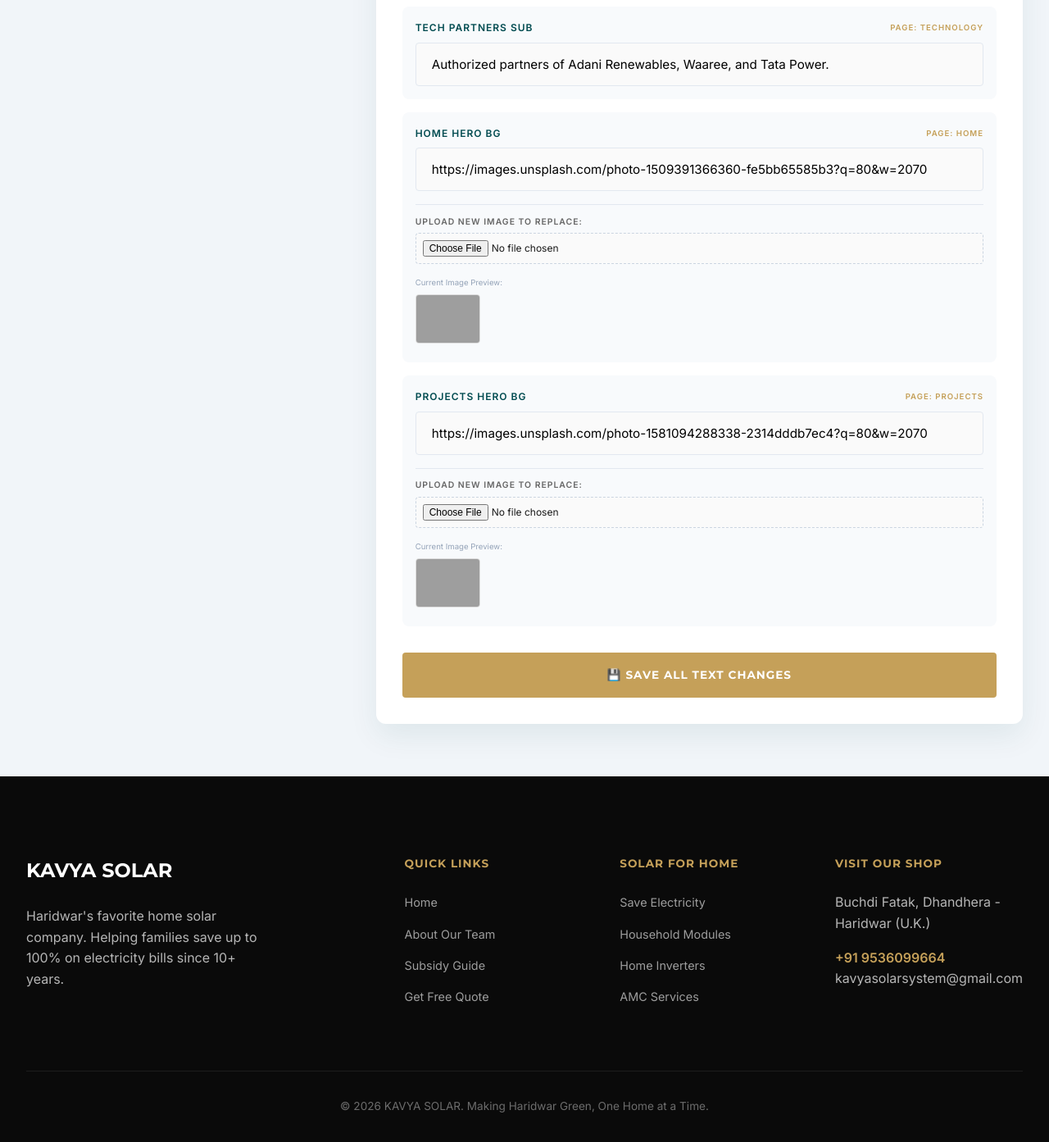
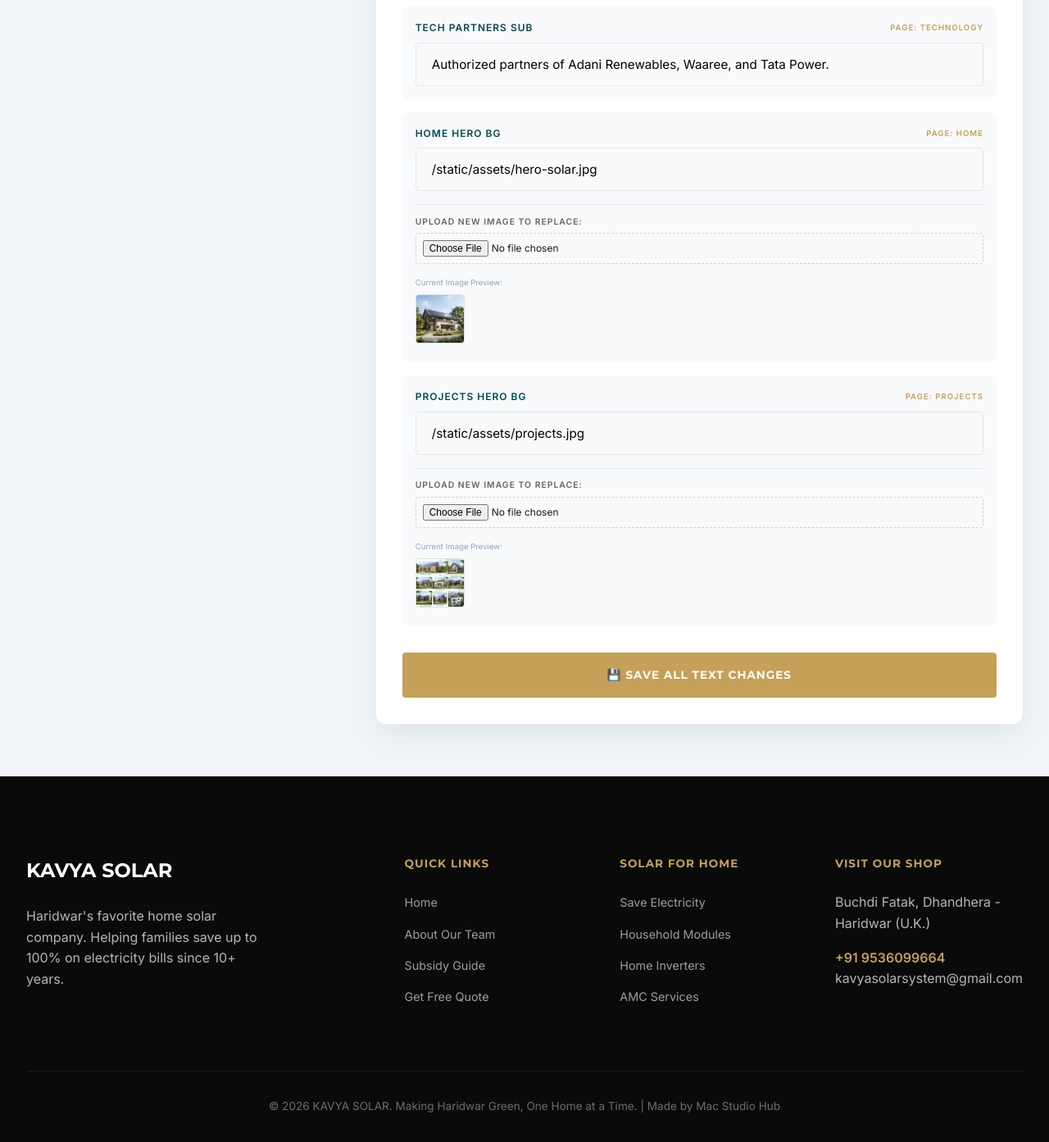
Before and after one commit to sagardhiman01/solar, a Flask app: page /admin/dashboard in a window 1280 px wide. Shown: the part 2010-3403 px from the top of the page at 82% size. Run offline with Flask 3, Linux system fonts and the light colour scheme; the visitor is signed in with stand-in values (Sample User, id 1); data comes from the database, SQL or seed files in the repository; data that the repository does not hold is empty; grey boxes are pictures that could not be loaded.

Commit message:
🔧 Fix: Added Mac Studio Hub to footer and secured Default Hero Image fallback

```diff
--- a/app.py
+++ b/app.py
@@ -46,43 +46,49 @@ db.init_app(app)
 with app.app_context():
     db.create_all()
 
-    # Check if we need to seed
-    if not SiteContent.query.first():
-        seeds = [
-            # Global
-            {'key': 'site_name', 'value': 'KAVYA SOLAR', 'page': 'global'},
-            {'key': 'contact_phone', 'value': '+91 9536099664', 'page': 'global'},
-            {'key': 'contact_email', 'value': 'kavyasolarsystem@gmail.com', 'page': 'global'},
-            {'key': 'office_address', 'value': 'Buchdi Fatak, Dhandhera - Haridwar (U.K.)', 'page': 'global'},
+    # Start keep-alive thread
+    keep_alive_thread = threading.Thread(target=keep_alive, daemon=True)
+    keep_alive_thread.start()
 
-            # Home Page
-            {'key': 'home_hero_title', 'value': 'Solar for Every Household', 'page': 'home'},
-            {'key': 'home_hero_sub', 'value': 'Get Central Government Subsidy under the PM Surya Ghar Free Electricity Scheme.', 'page': 'home'},
-            {'key': 'home_subsidy_amount', 'value': '₹85,800/-', 'page': 'home'},
-            {'key': 'home_emi_amount', 'value': '₹1,100/-', 'page': 'home'},
+    seeds = [
+        # Global
+        {'key': 'site_name', 'value': 'KAVYA SOLAR', 'page': 'global'},
+        {'key': 'contact_phone', 'value': '+91 9536099664', 'page': 'global'},
+        {'key': 'contact_email', 'value': 'kavyasolarsystem@gmail.com', 'page': 'global'},
+        {'key': 'office_address', 'value': 'Buchdi Fatak, Dhandhera - Haridwar (U.K.)', 'page': 'global'},
 
-            # About Page
-            {'key': 'about_hero_title', 'value': 'Expert Solar Installers', 'page': 'about'},
-            {'key': 'about_mission', 'value': 'Trusted partner for PM Surya Ghar Yojana in Haridwar.', 'page': 'about'},
+        # Home Page
+        {'key': 'home_hero_title', 'value': 'Solar for Every Household', 'page': 'home'},
+        {'key': 'home_hero_sub', 'value': 'Get Central Government Subsidy under the PM Surya Ghar Free Electricity Scheme.', 'page': 'home'},
+        {'key': 'home_subsidy_amount', 'value': '₹85,800/-', 'page': 'home'},
+        {'key': 'home_emi_amount', 'value': '₹1,100/-', 'page': 'home'},
 
-            # Technology
-            {'key': 'tech_partners_sub', 'value': 'Authorized partners of Adani Renewables, Waaree, and Tata Power.', 'page': 'technology'},
+        # About Page
+        {'key': 'about_hero_title', 'value': 'Expert Solar Installers', 'page': 'about'},
+        {'key': 'about_mission', 'value': 'Trusted partner for PM Surya Ghar Yojana in Haridwar.', 'page': 'about'},
 
-            # Images
-            {'key': 'home_hero_bg', 'value': 'https://images.unsplash.com/photo-1509391366360-fe5bb65585b3?q=80&w=2070', 'page': 'home'},
-            {'key': 'projects_hero_bg', 'value': 'https://images.unsplash.com/photo-1581094288338-2314dddb7ec4?q=80&w=2070', 'page': 'projects'}
-        ]
-        for s in seeds:
-            content = SiteContent(key=s['key'], value=s['value'], page=s['page'])
-            db.session.add(content)
+        # Technology
+        {'key': 'tech_partners_sub', 'value': 'Authorized partners of Adani Renewables, Waaree, and Tata Power.', 'page': 'technology'},
 
-        # Default Admin
-        if not Admin.query.filter_by(username='admin').first():
-            admin = Admin(username='admin')
-            admin.set_password('admin123')
-            db.session.add(admin)
+        # Images
+        {'key': 'home_hero_bg', 'value': '/static/assets/hero-solar.jpg', 'page': 'home'},
+        {'key': 'projects_hero_bg', 'value': '/static/assets/projects.jpg', 'page': 'projects'}
+    ]
 
-        db.session.commit()
+    # Ensure all seeds exist in the database even if Admin exists
+    for s in seeds:
+        existing_content = SiteContent.query.filter_by(key=s['key']).first()
+        if not existing_content:
+            new_content = SiteContent(key=s['key'], value=s['value'], page=s['page'])
+            db.session.add(new_content)
+
+    # Default Admin
+    if not Admin.query.first():
+        admin = Admin(username='admin')
+        admin.set_password('admin123')
+        db.session.add(admin)
+
+    db.session.commit()
 
 # Context Processor for Global Content
 @app.context_processor
--- a/templates/layout.html
+++ b/templates/layout.html
@@ -102,7 +102,7 @@
                 </div>
             </div>
             <div class="footer-bottom">
-                <p>&copy; 2026 {{ content.site_name }}. Making Haridwar Green, One Home at a Time.</p>
+                <p>&copy; 2026 {{ content.site_name }}. Making Haridwar Green, One Home at a Time. | Made by Mac Studio Hub</p>
             </div>
         </div>
     </footer>
```
